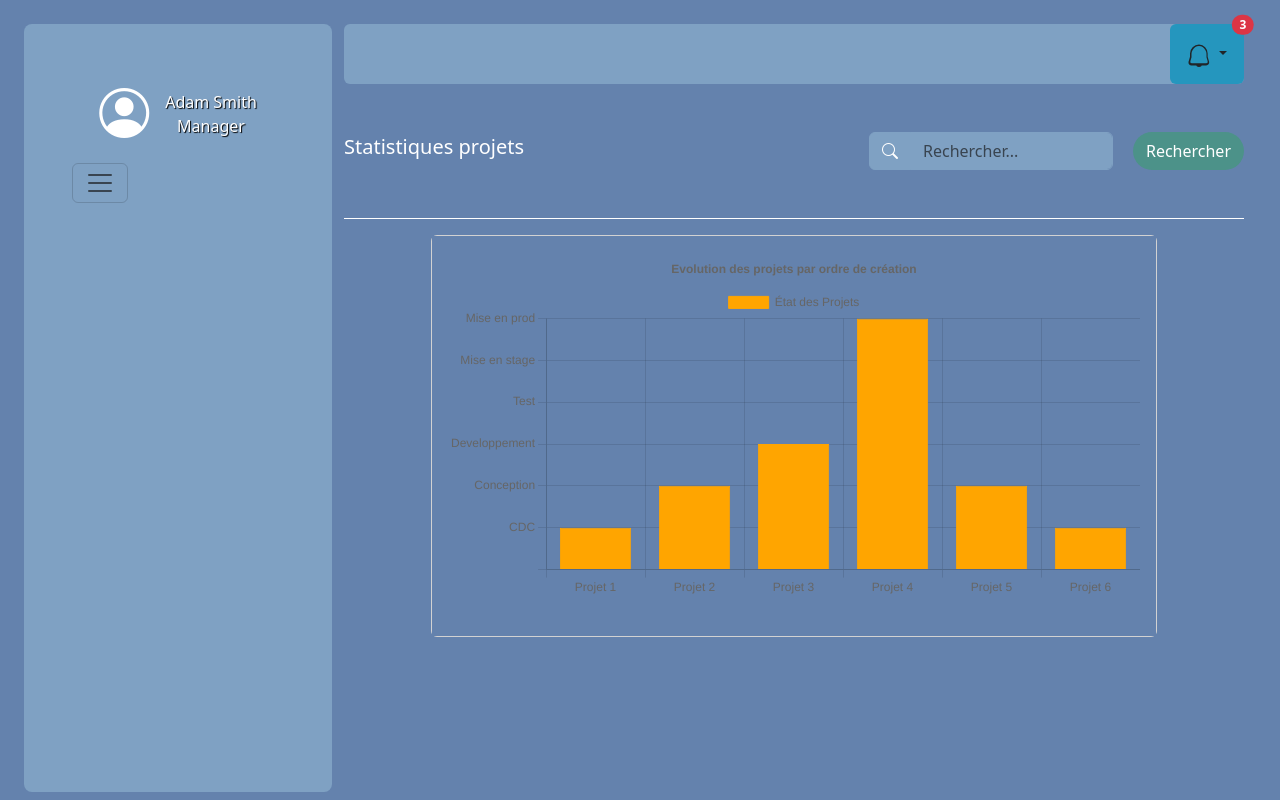
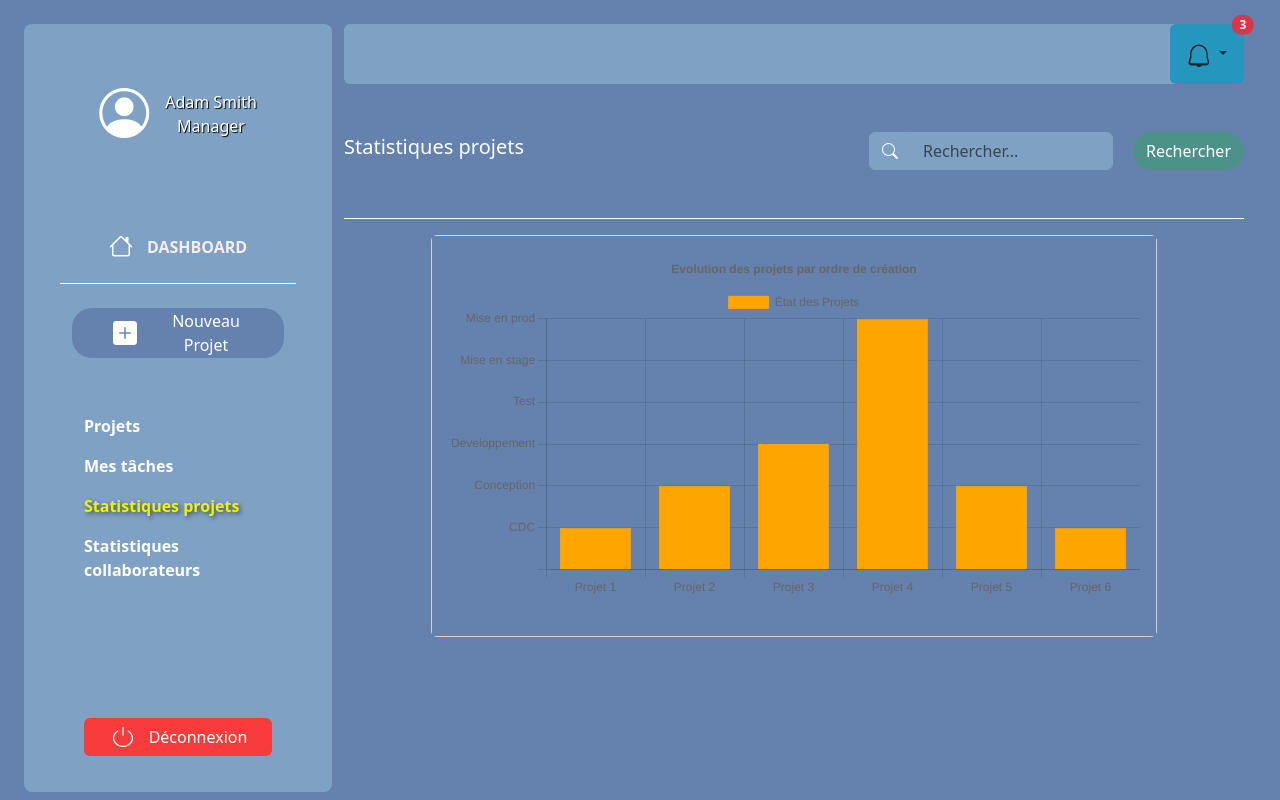
Before and after one commit to Blyss09/ProjetStage, a PHP site: page /screens/managerScreens/managerStatsProjets.html in a window 1280 px wide. Run offline with PHP 8.4, Linux system fonts and the light colour scheme.

Commit message:
Ajout détails pages manager

```diff
--- a/screens/managerScreens/managerEnv.html
+++ b/screens/managerScreens/managerEnv.html
@@ -62,7 +62,7 @@
                         </li>
                         <li class="nav-item">
                             <div class="d-flex align-items-center">
-                                <a class="nav-link ms-4 px-0" aria-current="page" href="#">Statistiques projets</a>
+                                <a class="nav-link ms-4 px-0" aria-current="page" href="./managerStatsProjets.html">Statistiques projets</a>
                                 <span class="img_arrow">
                                     <i class="bi bi-chevron-right h4"></i>
                                 </span>
@@ -135,7 +135,6 @@
                 </div>
             </div>
             <div class="table-responsive table_resp_pos ms-4">
-
                 <table class="table proj-table mt-3 text-center">
                     <thead>
                         <div class="upper_table">
--- a/screens/managerScreens/managerStatsProjets.html
+++ b/screens/managerScreens/managerStatsProjets.html
@@ -15,8 +15,8 @@
 
 <body>
     <div class="container-fluid row p-4 m-0">
-        <sidebar class="sidebar rounded-3 col-3 p-5 align-items-center">
-            <div class="admin rounded-4 d-flex justify-content-center text-center p-1">
+      <sidebar class="sidebar rounded-3 col col-sm-3 col-md-4 col-lg-3 px-5 pt-5 align-items-center">
+        <div class="manager rounded-4 d-flex justify-content-center text-center p-1">
             <div class="user__icon me-3">
                 <i class="bi bi-person-circle"></i>
             </div>
@@ -25,8 +25,8 @@
                 <div class="user__role">Manager</div>
             </div>
         </div>
-            <nav class="navbar navbar-expand-xxl navbar-light">
-                <button class="navbar-toggler" type="button" data-bs-toggle="collapse" data-bs-target="#navbarNav"
+        <nav class="navbar navbar-expand-md navbar-dark">
+            <button class="navbar-toggler " type="button" data-bs-toggle="collapse" data-bs-target="#navbarNav"
                 aria-controls="navbarNav" aria-expanded="false" aria-label="Toggle navigation">
                 <span class="navbar-toggler-icon"></span>
             </button>
@@ -37,16 +37,18 @@
                     </span>
                     <div class="dashboard__title ms-4 align-self-center">DASHBOARD</div>
                 </div>
-                    <div class="d-flex justify-content-center my-4">
+                <div class="newproj__content d-flex justify-content-center my-4">
+                    <a href="./newProjectScreen.html">
                         <button type="button" class="btn btn_newproj text-white px-4 p-0">
                             <i class="bi bi-plus-square-fill mt-2 mx-3 h4"></i>
                           Nouveau Projet
                         </button>
+                    </a>
                 </div>
-                    <ul class="nav row flex-lg-row mt-4">
+                <ul class="nav row flex-lg-row mt-4 p-0">
                     <li class="nav-item">
                         <div class="d-flex align-items-center">
-                                <a class="nav-link ms-4" aria-current="page" href="./managerEnv.html">Projets</a>
+                            <a class="nav-link ms-4 px-0" aria-current="page" href="./managerEnv.html">Projets</a>
                             <span class="img_arrow">
                                 <i class="bi bi-chevron-right h4"></i>
                             </span>
@@ -54,7 +56,7 @@
                     </li>
                     <li class="nav-item">
                         <div class="d-flex align-items-center">
-                                <a class="nav-link active ms-4" aria-current="page" href="#">Mes tâches</a>
+                            <a class="nav-link ms-4 px-0" aria-current="page" href="./managerTasks.html">Mes tâches</a>
                             <span class="img_arrow">
                                 <i class="bi bi-chevron-right h4"></i>
                             </span>
@@ -62,7 +64,7 @@
                     </li>
                     <li class="nav-item">
                         <div class="d-flex align-items-center">
-                                <a class="nav-link ms-4" aria-current="page" href="#">Statistiques projets</a>
+                            <a class="nav-link ms-4 active px-0" aria-current="page" href="#">Statistiques projets</a>
                             <span class="img_arrow">
                                 <i class="bi bi-chevron-right h4"></i>
                             </span>
@@ -70,7 +72,7 @@
                     </li>
                     <li class="nav-item">
                         <div class="d-flex align-items-center">
-                                <a class="nav-link ms-4" aria-current="page" href="#">Statistiques collaborateurs</a>
+                            <a class="nav-link ms-4 px-0" aria-current="page" href="#">Statistiques collaborateurs</a>
                             <span class="img_arrow">
                                 <i class="bi bi-chevron-right h4"></i>
                             </span>
@@ -78,12 +80,14 @@
                     </li>
                 </ul>
                 <div class="d-flex justify-content-center">
+                    <a href="../logInScreens/logIn.html">
                         <button type="button" class="btn logout__btn text-white pe-4">
                         <svg preserveAspectRatio="none" viewBox="0 0 23 23" fill="none" xmlns="http://www.w3.org/2000/svg" class="logout__img mx-3">
                         <path d="M5.50812 4.59244C3.56384 5.74479 2.0867 7.42565 1.29538 9.38619C0.504069 11.3467 0.440639 13.4827 1.11448 15.478C1.78833 17.4732 3.16363 19.2216 5.03679 20.4644C6.90994 21.7072 9.18139 22.3782 11.5148 22.3782C13.8483 22.3782 16.1197 21.7072 17.9929 20.4644C19.8661 19.2216 21.2414 17.4732 21.9152 15.478C22.5891 13.4827 22.5256 11.3467 21.7343 9.38619C20.943 7.42565 19.4659 5.74479 17.5216 4.59244M11.5154 0.819458V9.44342" stroke="#F8F8F8" stroke-width="1.5" stroke-linecap="round" stroke-linejoin="round"></path>
                         </svg>
                             Déconnexion
                         </button>
+                    </a>
                 </div>
             </div>
         </nav>
--- a/screens/managerScreens/managerTasks.html
+++ b/screens/managerScreens/managerTasks.html
@@ -62,7 +62,7 @@
                         </li>
                         <li class="nav-item">
                             <div class="d-flex align-items-center">
-                                <a class="nav-link ms-4 px-0" aria-current="page" href="#">Statistiques projets</a>
+                                <a class="nav-link ms-4 px-0" aria-current="page" href="./managerStatsProjets.html">Statistiques projets</a>
                                 <span class="img_arrow">
                                     <i class="bi bi-chevron-right h4"></i>
                                 </span>
--- a/styles/styles.css
+++ b/styles/styles.css
@@ -762,7 +762,6 @@
   padding: 5px;
 }
 
-<<<<<<< HEAD
 .front-icons {
   color: rgb(255, 255, 255);
 }
@@ -785,138 +784,5 @@
 }
 
 .button-icon {
-=======
-.diagramme {
-  color: white;
-  background-color: rgb(100, 130, 173);
-}
-
-.editBtn {
-  color: rgb(127, 161, 195);
-  border-color: white;
-  border-radius: 10px;
-  width: 80px;
-}
-
-.newProjectNav {
-  background-color: rgb(127, 161, 195);
-  color: rgb(255, 255, 255);
-  display: flex;
-  justify-content: space-around;
-  padding: 20px 0;
-  font-weight: 600;
-  font-size: 16px;
-}
-.newProjectNav .nav-link {
-  color: inherit !important;
-  text-decoration: none !important;
-  font-size: 1rem !important;
-  position: relative !important;
-}
-.newProjectNav .nav-link::before {
-  content: "•" !important;
-  position: absolute !important;
-  top: -15px !important;
-  left: 50% !important;
-  transform: translateX(-50%) !important;
-  font-size: 24px !important;
-  color: transparent !important;
-}
-.newProjectNav .nav-link.active {
-  color: rgb(32, 210, 169) !important;
-  font-weight: bold !important;
-}
-.newProjectNav .nav-link.active::before {
-  color: rgb(32, 210, 169) !important;
-}
-.newProjectNav .nav-link:hover {
-  color: #43e2be !important;
-}
-
-.newProjectCard {
-  background-color: rgb(127, 161, 195);
-  border-radius: 15px;
-  padding: 40px;
-  max-width: 800px;
-  margin: 0 auto;
-  box-shadow: 0 4px 10px rgba(0, 0, 0, 0.1);
-}
-.newProjectCard h2 {
-  font-weight: bold;
-  font-size: 1.5rem;
-  margin-bottom: 30px;
-}
-
-.newProjectForm {
-  display: flex;
-  flex-direction: column;
-  gap: 20px;
-}
-.newProjectForm label {
-  color: rgb(127, 161, 195);
-  font-size: 1rem;
-  font-weight: 600;
-}
-
-button.btn-primary {
-  background-color: rgb(32, 210, 169) !important;
-  border: none !important;
-  padding: 10px 25px !important;
-  font-size: 1rem !important;
-  border-radius: 30px !important;
-  color: rgb(255, 255, 255) !important;
-  width: -moz-fit-content !important;
-  width: fit-content !important;
-  align-self: flex-start !important;
-  transition: background-color 0.3s ease !important;
-}
-button.btn-primary:hover {
-  background-color: #19a685 !important;
-}
-
-.projectInput {
-  background-color: #fff !important;
-}
-
-.projectBackground {
-  background-color: rgb(127, 161, 195);
-}
-
-.projectButton {
-  background-color: rgb(100, 130, 173);
-}
-
-.projectButtonCreate {
-  background-color: rgb(32, 210, 169);
-  color: rgb(255, 255, 255);
-}
-
-.projectButtonReturn {
-  background-color: rgb(35, 28, 138);
-  color: rgb(255, 255, 255);
-}
-
-.projectButtonNext {
-  background-color: rgb(55, 24, 94);
-  color: rgb(255, 255, 255);
-}
-
-.projectButton:hover {
-  background-color: rgb(100, 130, 173);
-}
-
-.projectButtonCreate:hover {
-  background-color: rgb(32, 210, 169);
-  color: rgb(255, 255, 255);
-}
-
-.projectButtonReturn:hover {
-  background-color: rgb(35, 28, 138);
-  color: rgb(255, 255, 255);
-}
-
-.projectButtonNext:hover {
-  background-color: rgb(55, 24, 94);
->>>>>>> 4700fa470dad407937655310c7a6da2e3d0ea5ef
   color: rgb(255, 255, 255);
 }/*# sourceMappingURL=styles.css.map */
```
Lines whose indentation alone changed are shown as unchanged.
